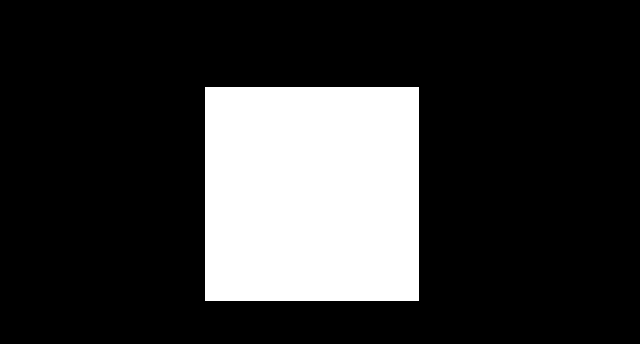
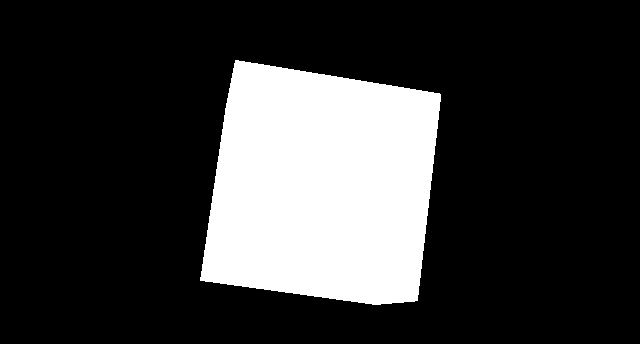
Before and after one commit to marisusis/threejs, a plain HTML site: page index.html in a window 1280 px wide. Shown: the part 206-550 px from the top of the page, without its empty margins (328-968 px from the left). Drawn offline with Linux system fonts and the light colour scheme.

Commit message:
Update index.html

```diff
--- a/index.html
+++ b/index.html
@@ -26,6 +26,11 @@ scene.add( light );
 
    function render() {
 	requestAnimationFrame( render );
+
+	cube.rotation.x += 0.01;
+	cube.rotation.y += 0.01;
+	cube.rotation.z += 0.01;
+
 	renderer.render( scene, camera );
 }
 render();
```
